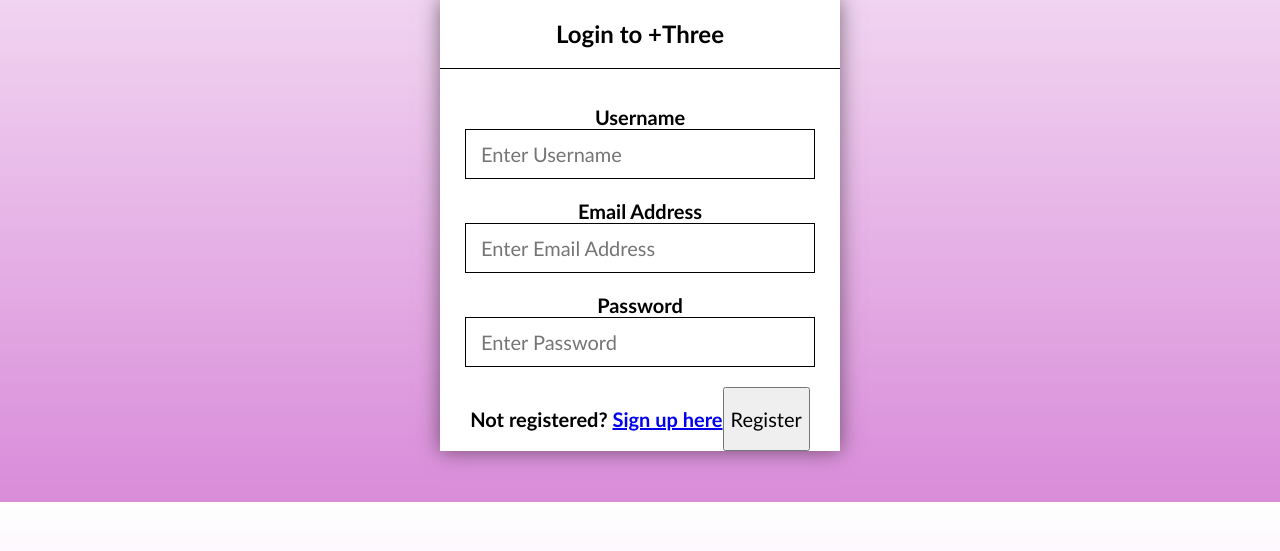
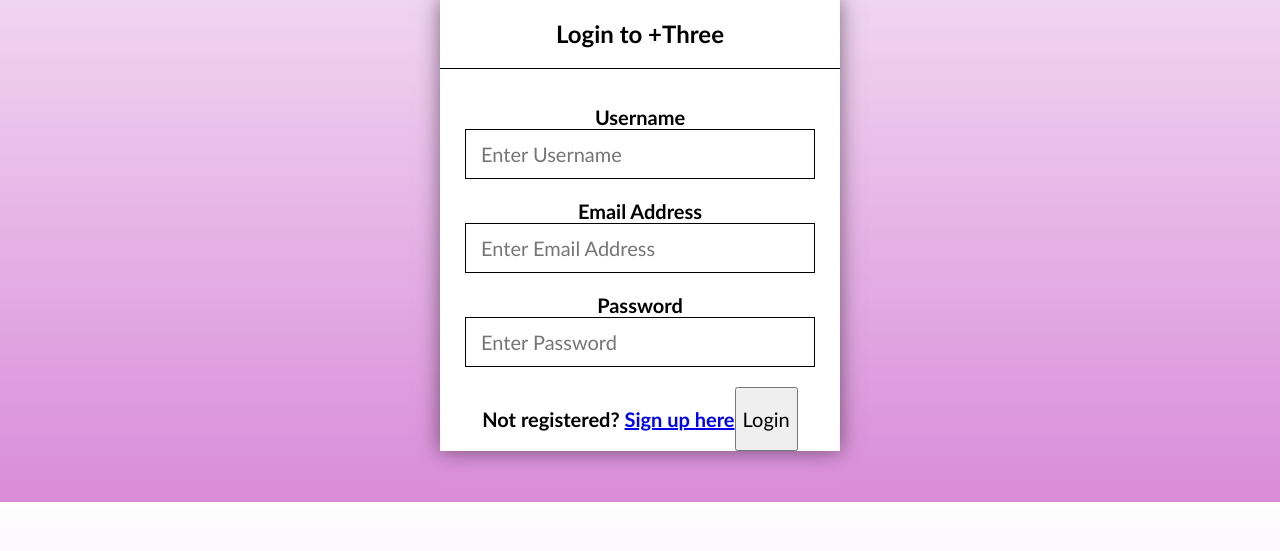
Before and after one commit to Team-19-group-project/website, a PHP site: page /Login.php in a window 1280 px wide. Shown: the part 298-849 px from the top of the page. Run offline with PHP 8.4, Linux system fonts and the light colour scheme.

Commit message:
Add files via upload

```diff
--- a/Login.php
+++ b/Login.php
@@ -31,7 +31,7 @@
 				<label for="psw">Password</label>
 				<input type="password" name="psw" placeholder="Enter Password">
 				<p>Not registered? <a href="Register.php">Sign up here</a></p>
-				<button onclick="loginUser()">Register</button>
+				<button onclick="loginUser()">Login</button>
 			</form>
 		</div>
 	</body>
```
